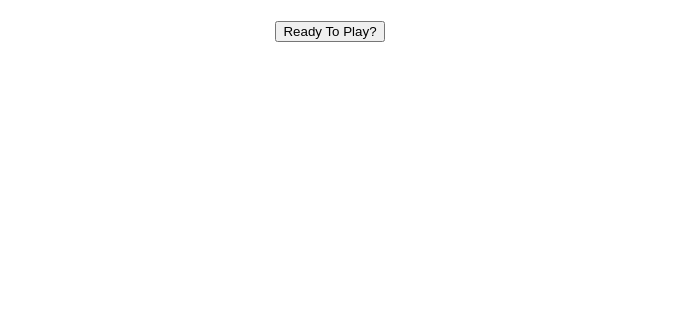
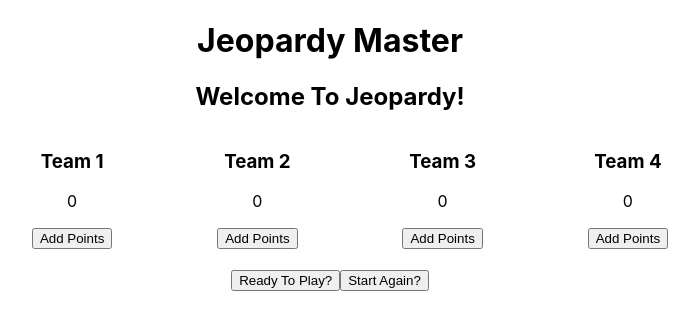
Before and after one commit to JimmyEllercamp/jeopardy-master, a React (Create React App) app: page / in a window 1280 px wide. Shown: the top 330 px of the page, without its empty margins (310-1009 px from the left). Built offline with nearby package versions, Linux system fonts and the light colour scheme.

Commit message:
added functional team scores, need to figure out reset button still

```diff
--- a/src/App.css
+++ b/src/App.css
@@ -1,5 +1,23 @@
 .App {
   text-align: center;
+  margin: 0 auto;
+  height: 100vh;
+
+}
+
+ul {
+  list-style: none;
+  display: flex;
+  justify-content: center;
+}
+
+li {
+  padding: 0 5%;
+}
+
+.wrapper {
+  width: 85%;
+  max-width: 1200px;
 }
 
 .App-logo {
--- a/src/App.js
+++ b/src/App.js
@@ -2,6 +2,8 @@ import './App.css';
 import axios from 'axios';
 import { useState } from 'react';
 import GameCard from './components/GameCard.js';
+import Header from './components/Header.js';
+import Teams from './components/Teams.js';
 
 
 function App() {
@@ -26,24 +28,26 @@ function App() {
                 const questionObject = response.data[0];
                 setQuestion(questionObject.question);
                 setAnswer(questionObject.answer);
-                setValue(questionObject.value);
-                // setQuestion(`Question: ` + questionObject.question);
-                // setAnswer(`Answer: ` + questionObject.answer);
-                // setValueStatement(questionObject.value);
-                // setValue(`Points: ` + valueStatement);
-                // !value ? setValue(`Points: ` + 300) : setValue(`Points: ` + questionObject.value);
-                // setPointsValue(questionObject.value);
-                // (value === 'null') ? setValue(`Points: ` + 200) : setValue(`Points: ` + questionObject.value);
-                // setGameButton("Next Question");
+                questionObject.value ? setValue(questionObject.value) : setValue(200);
+
                 })
+    }
+
+    const reset = () => {
+      setQuestion("");
+      setAnswer("");
+      setValue();
+
     }
 
 
 
 
   return (
-    <div className="App">
-      <GameCard question={question} answer={answer} value={value} handleClick={handleClick}/>
+    <div className="App wrapper">
+      <Header />
+      <Teams value={value} reset={reset}/>
+      <GameCard question={question} answer={answer} value={value} handleClick={handleClick} reset={reset}/>
 
 
     </div>
--- a/src/components/GameCard.js
+++ b/src/components/GameCard.js
@@ -1,15 +1,27 @@
 // GameCard.js
+import { useEffect, useState } from 'react';
 
 const GameCard = (props) => {
 
-    const {question, answer, value, handleClick} = props;
+    const {question, answer, value, handleClick, questionObject, reset} = props;
+
+    const [currentQuestion, setCurrentQuestion] = useState("");
+    const [currentAnswer, setCurrentAnswer] = useState("");
+    const [currentValue, setCurrentValue] = useState();
+
+    useEffect( () => {
+        question ? setCurrentQuestion('Question: ' + question) : setCurrentQuestion('');
+        answer ? setCurrentAnswer('Answer: ' + answer) : setCurrentAnswer('');
+        value ? setCurrentValue('Points: ' + value) : setCurrentValue();
+    }, [handleClick]);
 
     return (
         <div className="gameCard">
-            <h2>{question}</h2>
-            <h3>{answer}</h3>
-            <p>{value}</p>
-            <button onClick={handleClick}>Ready To Play?</button>
+            <h2>{currentQuestion}</h2>
+            <h3>{currentAnswer}</h3>
+            <p>{currentValue}</p>
+            <button onClick={handleClick}>{currentQuestion ? `Next Question` : `Ready To Play?`}</button>
+            <button onClick={reset}>Start Again?</button>
         </div>
     )
 }
--- /dev/null
+++ b/src/components/Header.js
@@ -0,0 +1,14 @@
+// Header.js
+
+const Header = () => {
+
+
+    return (
+        <div>
+            <h1>Jeopardy Master</h1>
+            <h2>Welcome To Jeopardy!</h2>
+        </div>
+    )
+}
+
+export default Header;
--- /dev/null
+++ b/src/components/Teams.js
@@ -0,0 +1,43 @@
+// Teams.js
+import { useEffect, useState } from 'react';
+
+const Teams = (props) => {
+
+    const {value, reset, question} = props;
+    const [points1, setPoints1] = useState(0);
+    const [points2, setPoints2] = useState(0);
+    const [points3, setPoints3] = useState(0);
+    const [points4, setPoints4] = useState(0);
+
+
+
+
+    return (
+        <div className="teams">
+            <ul>
+                <li>
+                    <h3>Team 1</h3>
+                    <p>{points1}</p>
+                    <button onClick={ () => { value ? setPoints1(points1 + value) : setPoints1(0); }}>Add Points</button>
+                </li>
+                <li>
+                    <h3>Team 2</h3>
+                    <p>{points2}</p>
+                    <button onClick={ () => { value ? setPoints2(points2 + value) : setPoints2(0); }}>Add Points</button>
+                </li>
+                <li>
+                    <h3>Team 3</h3>
+                    <p>{points3}</p>
+                    <button onClick={ () => { value ? setPoints3(points3 + value) : setPoints3(0); }}>Add Points</button>
+                </li>
+                <li>
+                    <h3>Team 4</h3>
+                    <p>{points4}</p>
+                    <button onClick={ () => { value ? setPoints4(points4 + value) : setPoints4(0); }}>Add Points</button>
+                </li>
+            </ul>
+        </div>
+    )
+}
+
+export default Teams;
```
